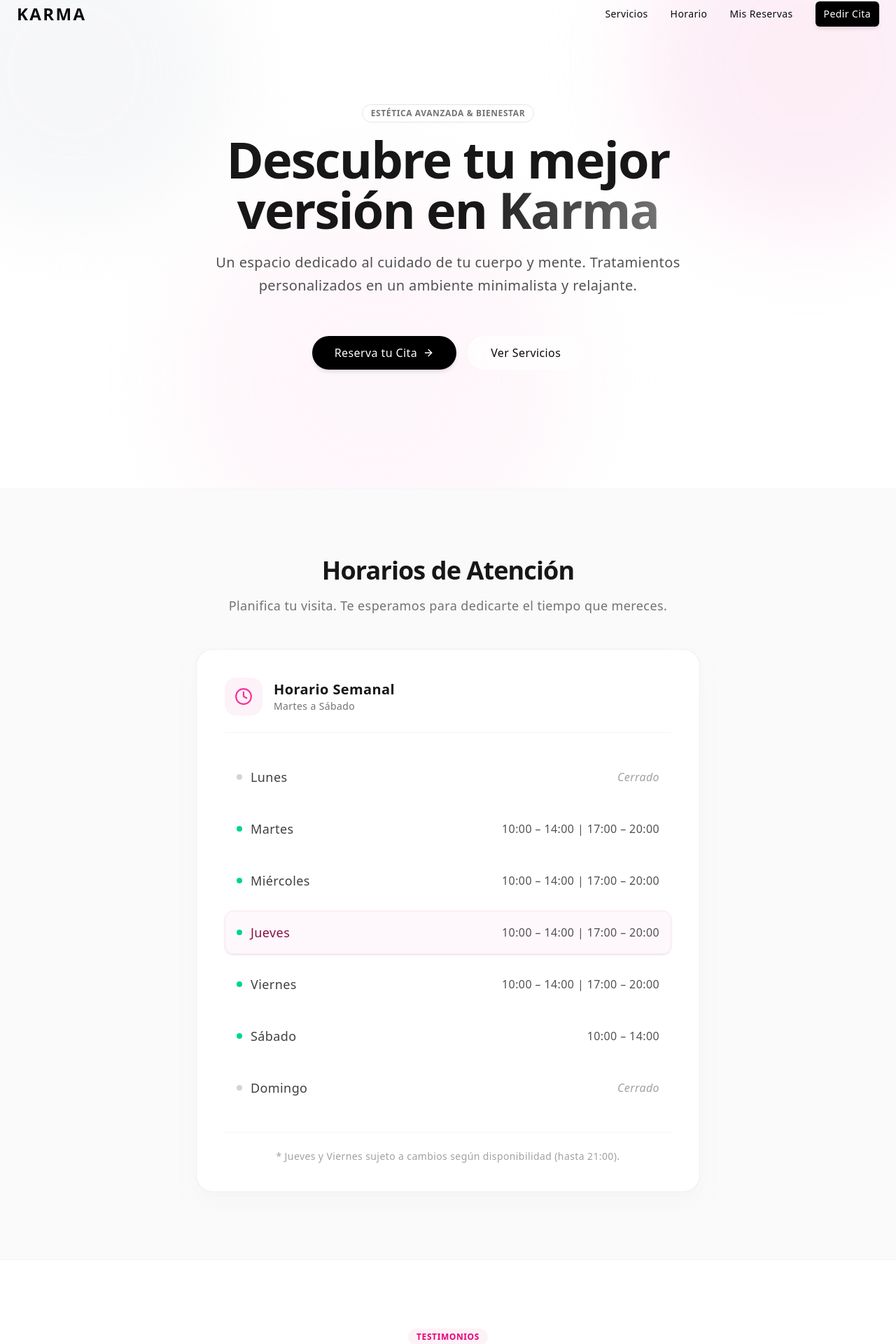
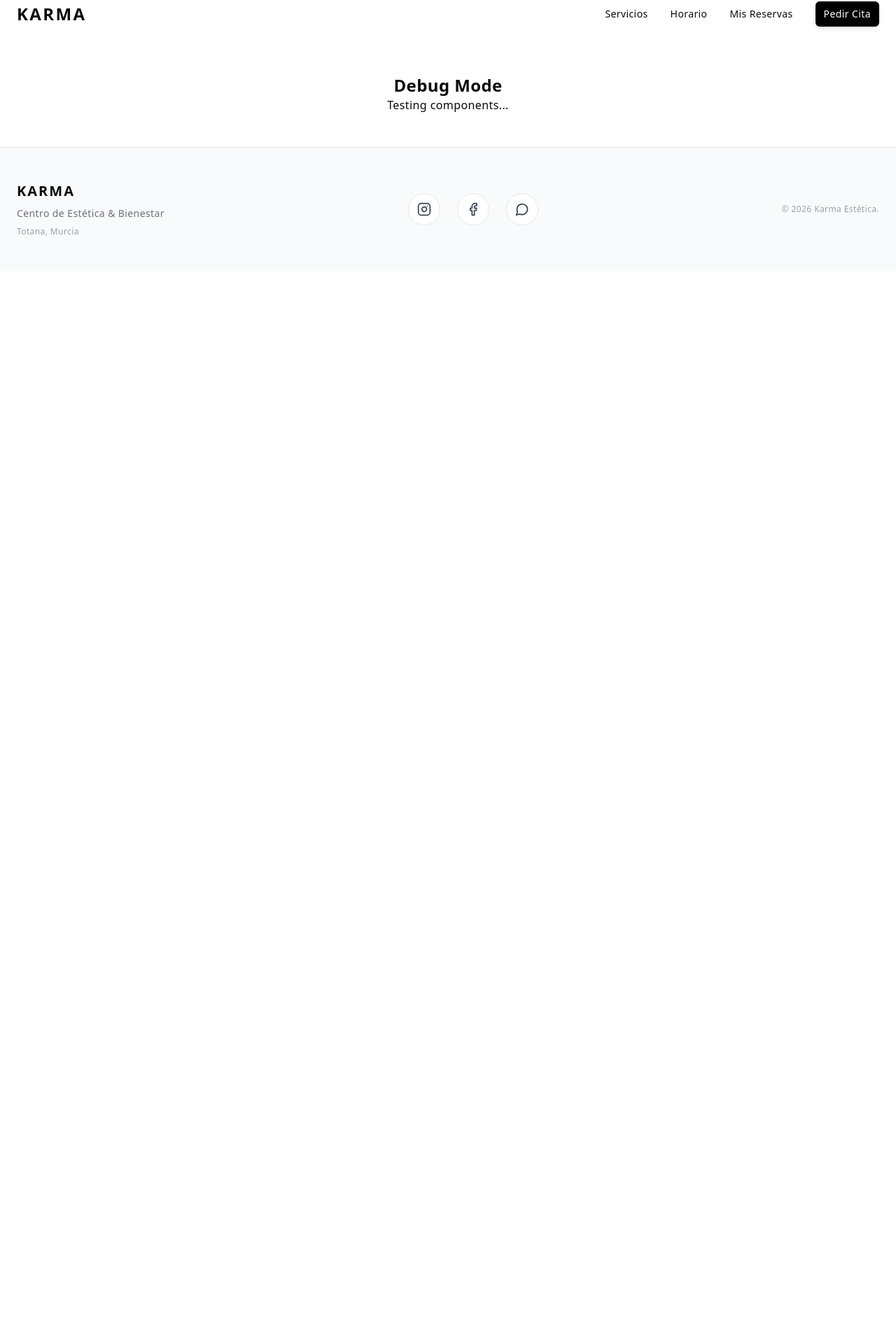
Before and after one commit to Ismaeliki11/karma, a Next.js app: page / in a window 1280 px wide. Shown: the part 22-1942 px from the top of the page at 70% size. After the commit the page ends 800 px from the top, so only its background shows below. Built offline with nearby package versions, Linux system fonts and the light colour scheme.

Commit message:
debug: isolate components

```diff
--- a/src/app/page.tsx
+++ b/src/app/page.tsx
@@ -22,10 +22,14 @@ export default function Home() {
     <main className="min-h-screen bg-white">
       <NoticeBanner />
       <Navbar onBook={handleBook} />
-      <Hero onBook={handleBook} />
+      <div className="pt-32 pb-12 text-center">
+        <h1 className="text-2xl font-bold">Debug Mode</h1>
+        <p>Testing components...</p>
+      </div>
+      {/* <Hero onBook={handleBook} /> */}
       {/* <Services /> */}
-      <Hours />
-      <ReviewsSection />
+      {/* <Hours /> */}
+      {/* <ReviewsSection /> */}
       <Footer />
     </main>
   );
```
